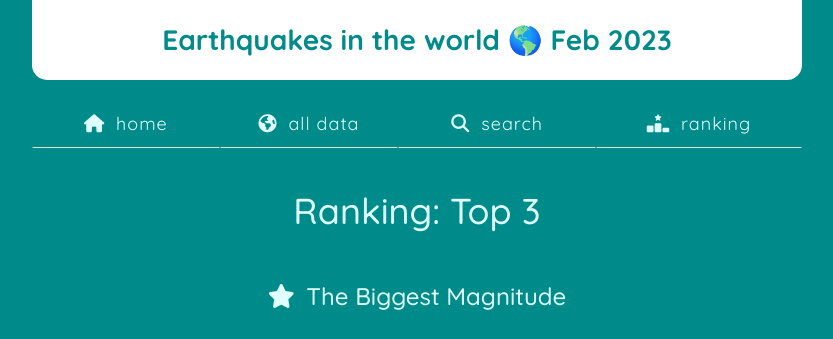
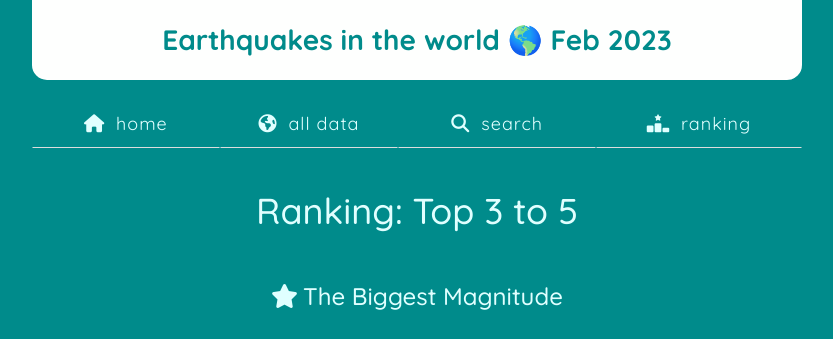
Before and after one commit to azusaw/db-driven-web-app, a Flask app: page /ranking in a window 1280 px wide. Shown: the top 339 px of the page, without its empty margins (223-1056 px from the left). Run offline with Flask 3, Linux system fonts and the light colour scheme; data that the repository does not hold is empty; some libraries are stand-ins or nearby versions.

Commit message:
change ranking number 3 to 5

```diff
--- a/app.py
+++ b/app.py
@@ -34,7 +34,7 @@ def search():
 def ranking():
     mag_rows = db.select_mag_top3()
     depth_rows = db.select_depth_top3()
-    country_rows = db.select_country_top3()
+    country_rows = db.select_country_top5()
     return render_template("ranking.html", mag_rows=mag_rows, depth_rows=depth_rows, country_rows=country_rows)
 
 
--- a/database.py
+++ b/database.py
@@ -77,14 +77,14 @@ class Database:
         return map(self.cleansing_data, rows)
 
     # Execute SELECT query to get TOP3 country
-    def select_country_top3(self):
+    def select_country_top5(self):
         conn = sqlite3.connect(self.dbname)
         conn.row_factory = sqlite3.Row
         cur = conn.cursor()
 
         cur.execute(
             "SELECT ROW_NUMBER() OVER(ORDER BY  COUNT(*) DESC) rank, country, COUNT(*) as count " +
-            "FROM earthquakes e GROUP BY e.country ORDER BY COUNT(*) DESC LIMIT 3"
+            "FROM earthquakes e GROUP BY e.country ORDER BY COUNT(*) DESC LIMIT 5"
         )
 
         return cur.fetchall()
--- a/templates/ranking.html
+++ b/templates/ranking.html
@@ -1,23 +1,23 @@
 {% extends 'base.html' %}
 {% block page_content %}
-<h1>Ranking: Top 3</h1>
+<h1>Ranking: Top 3 to 5</h1>
 
 <h3>
-    <i class="fa-solid fa-star mr-1"></i> The Biggest Magnitude
+    <i class="fa-solid fa-star mr-1"></i>The Biggest Magnitude
 </h3>
 {% with rows = mag_rows %}
 {% include 'earthquake_table.html' %}
 {% endwith %}
 
 <h3>
-    <i class="fa-solid fa-star mr-1"></i> The Deepest Epicentre
+    <i class="fa-solid fa-star mr-1"></i>The Deepest Epicentre
 </h3>
 {% with rows = depth_rows %}
 {% include 'earthquake_table.html' %}
 {% endwith %}
 
 <h3>
-    <i class="fa-solid fa-star mr-1"></i> The Countries With The Most Earthquakes
+    <i class="fa-solid fa-star mr-1"></i>The Countries With The Most Earthquakes
 </h3>
 <table class="table align-middle my-3">
     <thead class="table-header">
```
